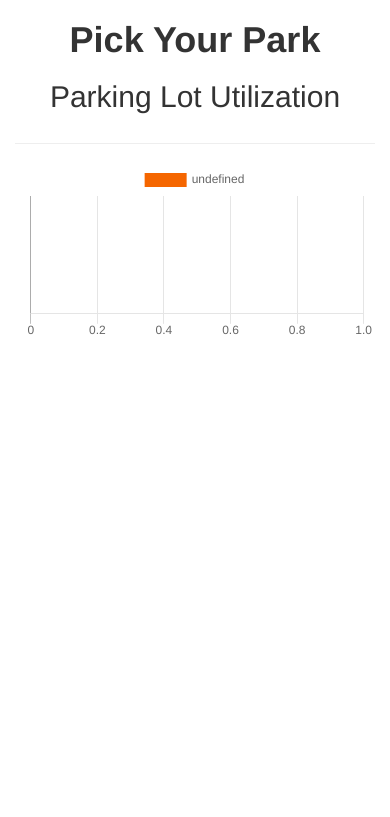
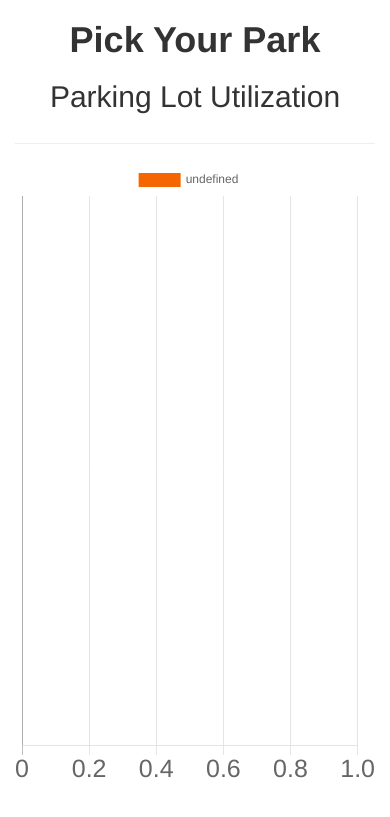
Before and after one commit to garceauemily/PickYourPark, a Django app: page / in a window 390 px wide. Shown: the top 817 px of the page. Run offline with Django 4.2, Linux system fonts and the light colour scheme; data comes from the database, SQL or seed files in the repository; both versions use the stored data as it was after the commit; some libraries are stand-ins or nearby versions.

Commit message:
updated mobile view

```diff
--- a/server/website/dashboard/templates/dashboard/index.html
+++ b/server/website/dashboard/templates/dashboard/index.html
@@ -24,7 +24,7 @@
 </center>
 <hr />
 <div class="row">
-	<div class="col-md-12">
+	<div class="col-12" style="position: relative; height: 75vh; width: 97vw">
 	<canvas id="myChartBar"></canvas>
 	</div>
 </div>
@@ -76,11 +76,17 @@
 		}]
 		},
 		options: {
+		responsive: true,
+		maintainAspectRatio: false,
+		animation: {
+			duration: 0
+		},
 		indexAxis: 'y',
 		scales: {
 			xAxes: [{
 			ticks: {
-				beginAtZero: true
+				beginAtZero: true,
+				fontSize: 25
 			},
 			gridlines: {
 				display: false
@@ -89,11 +95,17 @@
 			yAxes: [{
 				gridlines: {
 					display: false
+				},
+				ticks: {
+					fontSize: 25
 				}
 			}]
 		},
 		plugins: {
 			tooltip: {
+			},
+			legend: {
+				display: true
 			}
 		}
 		}
```
Also changed, not shown: server/website/db.sqlite3.
